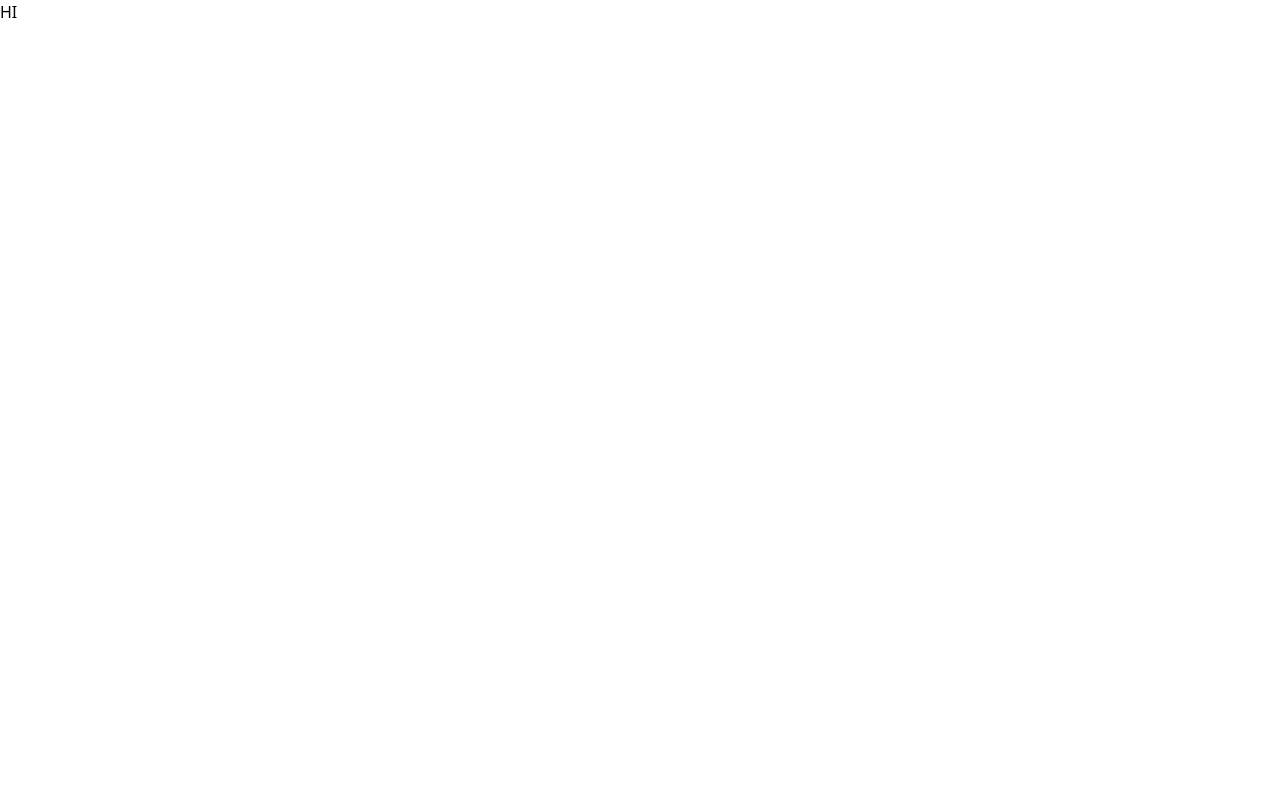
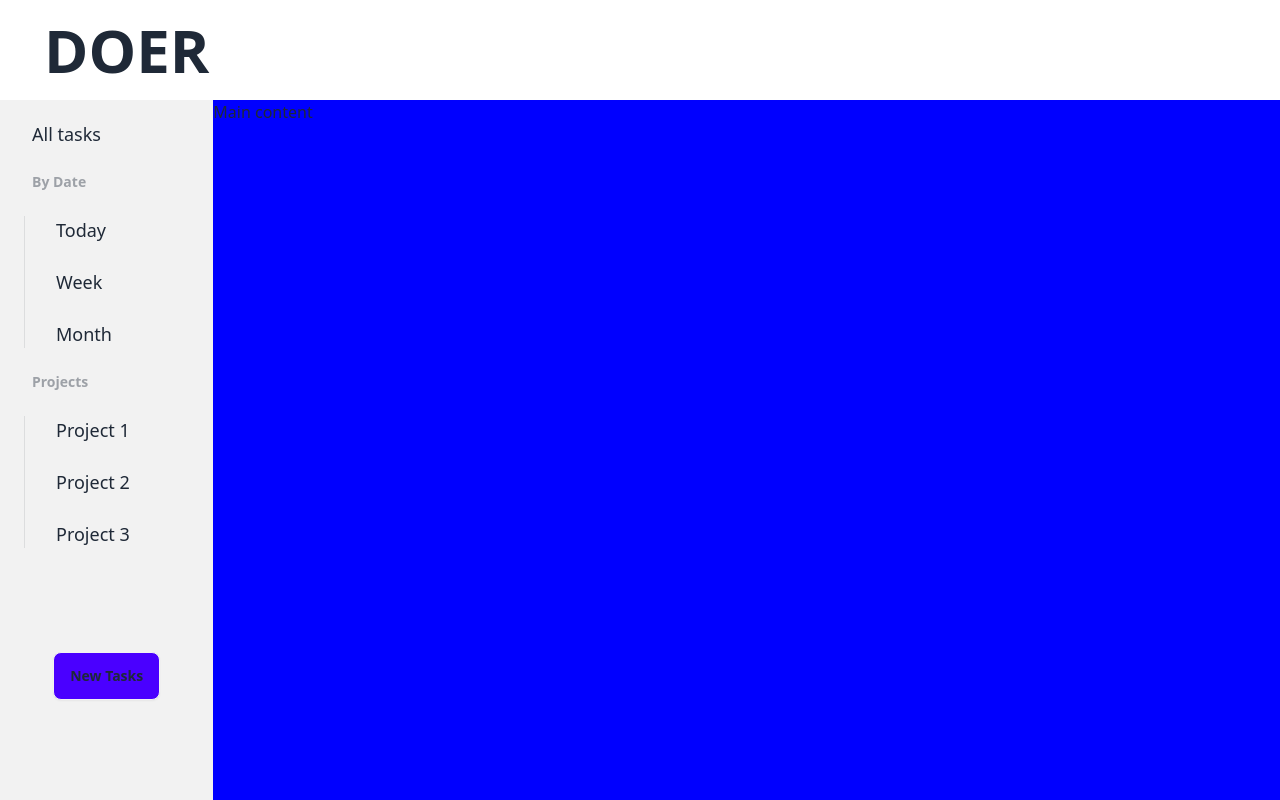
Before and after one commit to drkchu/doer, a website built with webpack: page src/index.html in a window 1280 px wide. Built offline with nearby package versions, Linux system fonts and the light colour scheme.

Commit message:
Finish HTML structure and integrate daisyUI

```diff
--- a/package.json
+++ b/package.json
@@ -12,6 +12,7 @@
   "license": "ISC",
   "devDependencies": {
     "css-loader": "^6.8.1",
+    "daisyui": "^4.5.0",
     "html-webpack-plugin": "^5.6.0",
     "postcss": "^8.4.33",
     "postcss-loader": "^7.3.4",
--- a/src/index.html
+++ b/src/index.html
@@ -3,9 +3,34 @@
 <head>
     <meta charset="UTF-8">
     <meta name="viewport" content="width=device-width, initial-scale=1.0">
-    <title>Document</title>
+    <title>DOER</title>
 </head>
 <body>
-    <h1>HI</h1>
+    <div id="content">
+        <header class="header text-6xl font-bold text-white-900">DOER</header>
+        <nav class="sidebar">
+            <ul class="menu menu-lg bg-base-200">
+                <li><a>All tasks</a></li>
+                <li>
+                    <h2 class="menu-title">By Date</h2>
+                    <ul>
+                        <li><a>Today</a></li>
+                        <li><a>Week</a></li>
+                        <li><a>Month</a></li>
+                    </ul>
+                </li>
+                <li>
+                    <h2 class="menu-title">Projects</h2>
+                    <ul>
+                      <li><a>Project 1</a></li>
+                      <li><a>Project 2</a></li>
+                      <li><a>Project 3</a></li>
+                    </ul>
+                </li>
+                <button type="submit" class="btn new-task-button text-white-900 bg-primary">New Tasks</button>
+              </ul>
+        </nav>
+        <div class="display">Main content</div>
+    </div>
 </body>
 </html>
--- a/src/styles/style.css
+++ b/src/styles/style.css
@@ -1,3 +1,32 @@
 @tailwind base;
 @tailwind components;
 @tailwind utilities;
+
+#content {
+    height: 100vh;
+    width: 100vw;
+    display: grid;
+    grid-template: 1fr 7fr / 1fr 5fr;
+}
+
+.header {
+    grid-column: 1 / -1;
+    margin-left: 2.75rem;
+    align-self: center;
+}
+
+.sidebar {
+    grid-row: 2 / -1;
+}
+
+.menu {
+    height: 100%;
+}
+
+.new-task-button {
+    margin: auto auto;
+}
+
+.display {
+    background-color: blue;
+}
--- a/tailwind.config.js
+++ b/tailwind.config.js
@@ -7,5 +7,5 @@ module.exports = {
   variants: {
     extend: {},
   },
-  plugins: [],
+  plugins: [require("daisyui")],
 }
```
Also changed, not shown: dist/index.html, dist/main.js, 1 other file.
